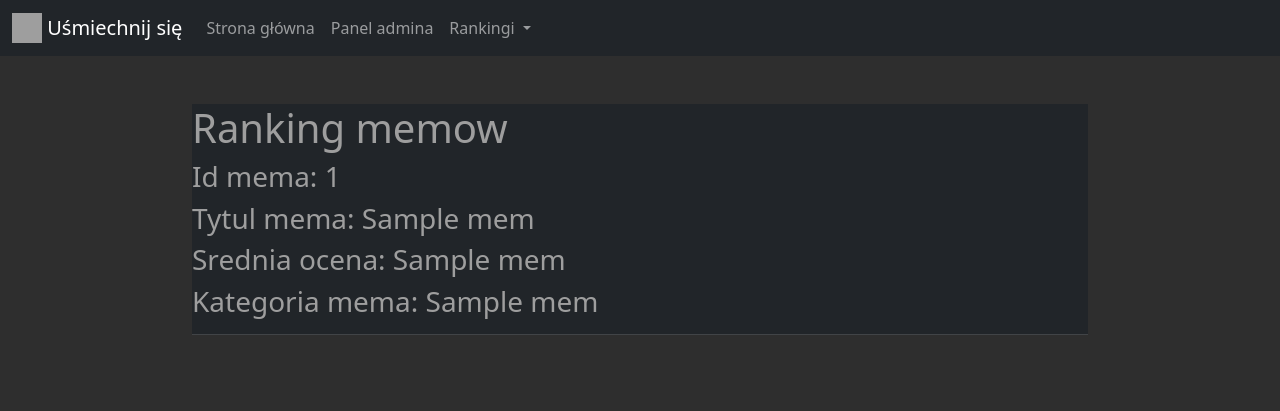
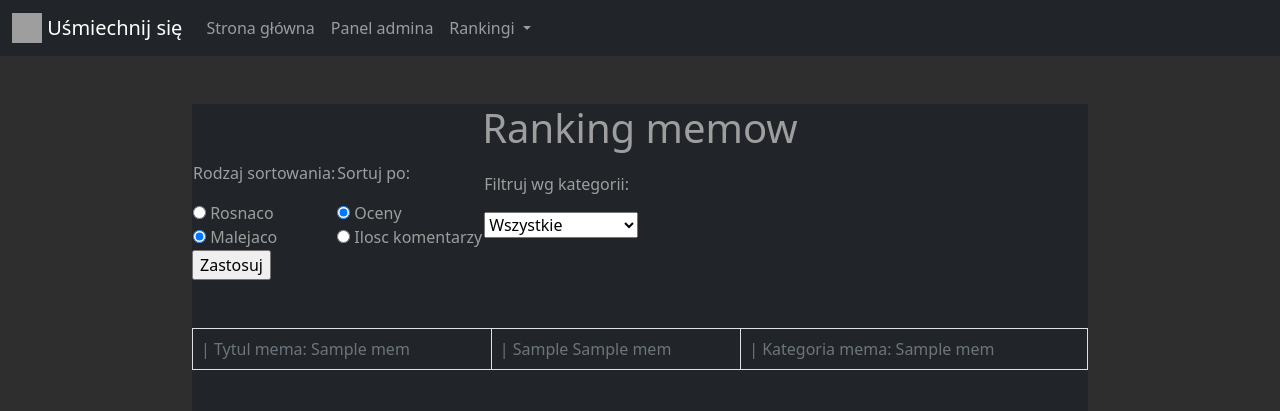
Before and after one commit to Hrtrex/Memes-website, a Flask app: template App/templates/memesRanking.html in a window 1280 px wide. Shown: the top 411 px of the page. Before the commit the page ends 335 px from the top, so only its background shows below. Run offline with Flask 2, Linux system fonts and the light colour scheme; the template is opened without the code that fills it: most values are stand-ins (such as "Sample title", 1, 10 or a date in 2020); some libraries are stand-ins or nearby versions; grey boxes are pictures that could not be loaded.

Commit message:
Add files via upload
wyswietlanie rankingow wersja wstepnie gotowa

```diff
--- a/App/templates/memesRanking.html
+++ b/App/templates/memesRanking.html
@@ -1,11 +1,61 @@
 {% extends 'index.html' %}
  {% block content %}
-<h1>{% block title %}Ranking memow{% endblock %}</h1>
+
+<h1 class="text-center">{% block title %}Ranking memow{% endblock %}</h1>
+<form action="{{ url_for('zastosuj_filtry') }}" method="post">
+	<table>
+		<tr>
+		<td>
+			<p>Rodzaj sortowania:</p>
+			<input type="radio" id="asc" name="sort" value="asc">
+			<label for="sasc">Rosnaco</label><br>
+			<input type="radio" id="desc" name="sort" value="desc" checked="checked">
+			<label for="sdesc">Malejaco</label><br>
+		</td>
+		<td>
+			<p>Sortuj po:</p>
+			<input type="radio" id="byrates" name="sorttyp" value="oceny" checked="checked">
+			<label for="oceny">Oceny</label><br>
+			<input type="radio" id="bycom" name="sorttyp" value="komentarze">
+			<label for="komentarze">Ilosc komentarzy</label>
+		</td>
+		<td>
+			<p class="align-top">Filtruj wg kategorii:</p>
+			<select name="kat">
+				<option value="Wszystkie">Wszystkie</option>
+				{% for kategoria in kategorie %}
+				<option value="{{kategoria}}">{{kategoria}}</option>
+				{% endfor %}
+			</select>
+		</td>
+			<tr>
+	</table>
+
+	<input type="submit" value="Zastosuj" />
+
+
+
+</form>
+
 	{% for mem in memy %}
-	<h3>Id mema: {{mem[0]}}</h3>
-	<h3>Tytul mema: {{mem[1]}}</h3>
-	<h3>Srednia ocena: {{mem[3]}}</h3>
-	<h3>Kategoria mema: {{mem[2]}}</h3>
-	<hr></hr>
+<div class="d-flex justify-content-center my-5">
+	<table class="table table-bordered text-secondary">
+		<tr>
+			<td>| Tytul mema: {{mem[1]}}   </td>
+			<td>| {{ok}} {{mem[4]}}   </td>
+			<td>| Kategoria mema: {{mem[3]}}</td>
+			</tr>
+	</table>
+</div>
+
+
+<div class="d-flex justify-content-center">
+	<img src="{{mem[2]}}" />
+
+</div>
+<div class="w-75 mx-auto">
+<p class="mb-5 d-flex justify-content-center">{{mem[5]}}</p>
+</div>
+<hr>
 	{% endfor %}
 	{% endblock %}
```
